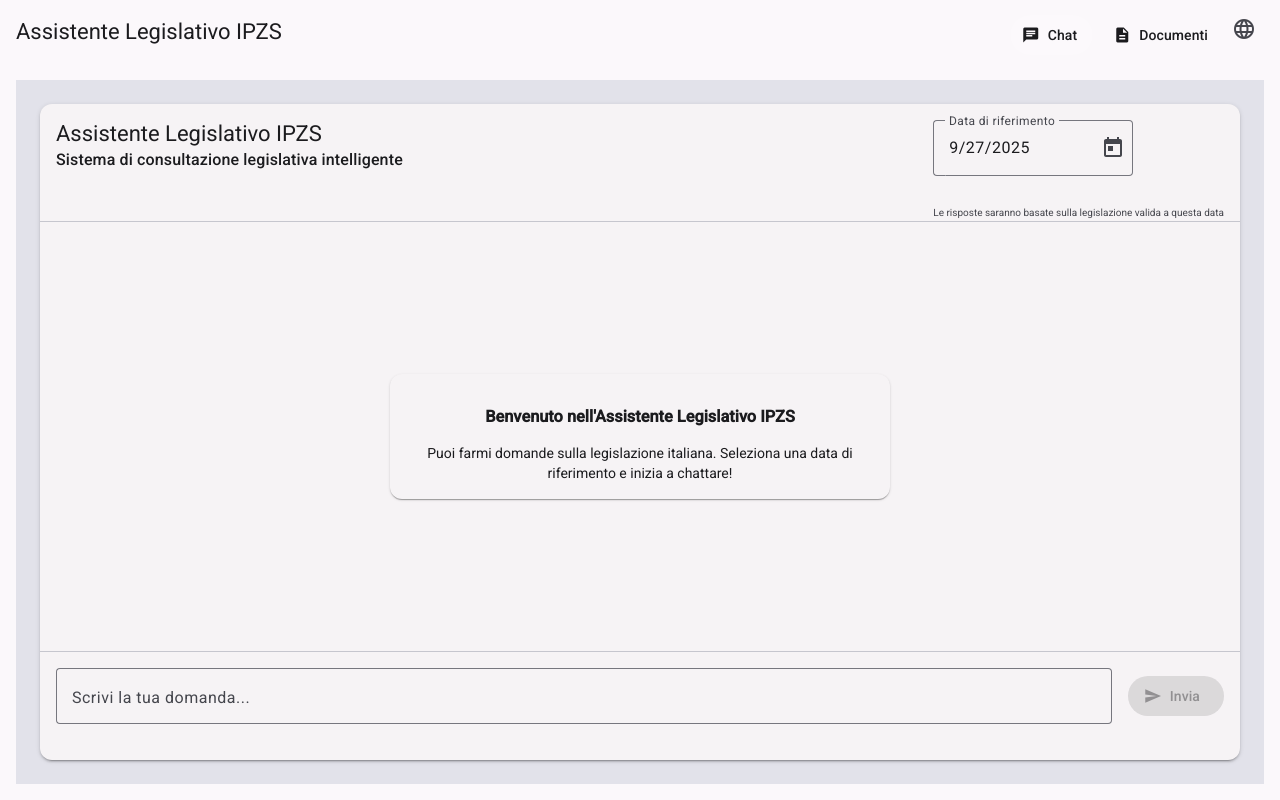
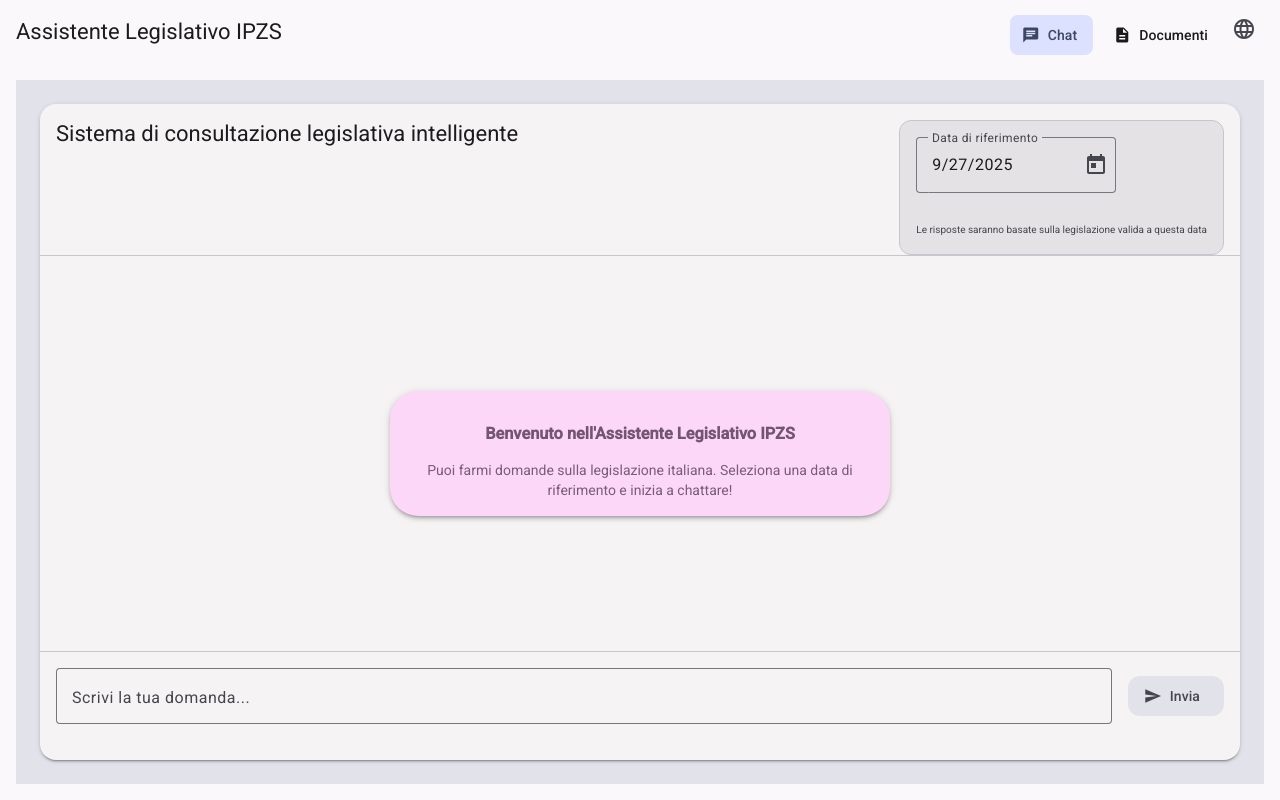
Before and after one commit to cpage-pivotal/ipzs, an Angular app in the folder src/main/frontend/: page /chat in a window 1280 px wide. Built offline with nearby package versions, Linux system fonts and the light colour scheme.

Commit message:
Use Material Color Tokens

```diff
--- a/src/main/frontend/src/app/app.scss
+++ b/src/main/frontend/src/app/app.scss
@@ -4,10 +4,18 @@
 
 nav a {
   margin-left: var(--mat-spacing-1);
+  transition: all 200ms cubic-bezier(0.4, 0.0, 0.2, 1);
+  border-radius: var(--mat-sys-corner-small);
+
+  &:hover:not(.active) {
+    background-color: var(--mat-sys-surface-variant);
+  }
 }
 
 nav a.active {
-  background-color: rgba(255, 255, 255, 0.1);
+  background-color: var(--mat-sys-primary-container);
+  color: var(--mat-sys-on-primary-container);
+  border-radius: var(--mat-sys-corner-small);
 }
 
 main {
--- a/src/main/frontend/src/app/features/chat/chat-container/chat-container.component.html
+++ b/src/main/frontend/src/app/features/chat/chat-container/chat-container.component.html
@@ -3,8 +3,7 @@
     <mat-card-header>
       <div class="header-content">
         <div class="title-section">
-          <mat-card-title>{{ translationService.t('chat.title') }}</mat-card-title>
-          <mat-card-subtitle>{{ translationService.t('chat.subtitle') }}</mat-card-subtitle>
+          <mat-card-title>{{ translationService.t('chat.subtitle') }}</mat-card-title>
         </div>
         <app-date-selector
           [currentDate]="chatService.dateContext()"
--- a/src/main/frontend/src/app/features/chat/chat-container/chat-container.component.scss
+++ b/src/main/frontend/src/app/features/chat/chat-container/chat-container.component.scss
@@ -19,6 +19,8 @@
   position: relative;
   overflow: hidden;
   @include mat.elevation(2);
+  background-color: var(--mat-sys-surface-container-low);
+  border-radius: var(--mat-sys-corner-large);
 }
 
 .header-content {
@@ -57,9 +59,14 @@
   left: 0;
   right: 0;
   bottom: 0;
-  background-color: var(--mat-sys-surface-container);
+  background-color: rgba(var(--mat-sys-surface-container-rgb), 0.8);
+  backdrop-filter: blur(4px);
   display: flex;
   justify-content: center;
   align-items: center;
   z-index: 1000;
+
+  mat-spinner {
+    --mdc-circular-progress-active-indicator-color: var(--mat-sys-primary);
+  }
 }
--- a/src/main/frontend/src/app/features/chat/chat-input/chat-input.component.scss
+++ b/src/main/frontend/src/app/features/chat/chat-input/chat-input.component.scss
@@ -1,3 +1,5 @@
+@use '@angular/material' as mat;
+
 .chat-input-container {
   display: flex;
   gap: var(--mat-spacing-2);
@@ -25,8 +27,20 @@
   margin-top: var(--mat-spacing-1);
   transition: all 200ms cubic-bezier(0.4, 0.0, 0.2, 1);
   flex-shrink: 0;
+  background-color: var(--mat-sys-primary);
+  color: var(--mat-sys-on-primary);
+  border-radius: var(--mat-sys-corner-medium);
 
   &:hover {
     transform: translateY(-1px);
+    background-color: var(--mat-sys-primary-container);
+    color: var(--mat-sys-on-primary-container);
+    @include mat.elevation(4);
+  }
+
+  &:disabled {
+    background-color: var(--mat-sys-surface-variant);
+    color: var(--mat-sys-on-surface-variant);
+    transform: none;
   }
 }
--- a/src/main/frontend/src/app/features/chat/chat-messages/chat-messages.component.scss
+++ b/src/main/frontend/src/app/features/chat/chat-messages/chat-messages.component.scss
@@ -38,10 +38,14 @@
 
 .message-card.user {
   background-color: var(--mat-sys-primary-container);
+  color: var(--mat-sys-on-primary-container);
+  border-radius: var(--mat-sys-corner-medium) var(--mat-sys-corner-small) var(--mat-sys-corner-medium) var(--mat-sys-corner-medium);
 }
 
 .message-card.assistant {
-  background-color: var(--mat-sys-surface-variant);
+  background-color: var(--mat-sys-secondary-container);
+  color: var(--mat-sys-on-secondary-container);
+  border-radius: var(--mat-sys-corner-small) var(--mat-sys-corner-medium) var(--mat-sys-corner-medium) var(--mat-sys-corner-medium);
 }
 
 .message-content {
@@ -66,4 +70,18 @@
 .welcome-message mat-card {
   text-align: center;
   max-width: 500px;
+  background-color: var(--mat-sys-tertiary-container);
+  color: var(--mat-sys-on-tertiary-container);
+  border-radius: var(--mat-sys-corner-extra-large);
+  @include mat.elevation(3);
+
+  h3 {
+    color: var(--mat-sys-tertiary);
+    margin-bottom: var(--mat-spacing-2);
+  }
+
+  p {
+    color: var(--mat-sys-on-tertiary-container);
+    opacity: 0.8;
+  }
 }
--- a/src/main/frontend/src/app/features/chat/date-selector/date-selector.component.scss
+++ b/src/main/frontend/src/app/features/chat/date-selector/date-selector.component.scss
@@ -2,6 +2,10 @@
   display: flex;
   flex-direction: column;
   gap: var(--mat-spacing-1);
+  padding: var(--mat-spacing-2);
+  background-color: var(--mat-sys-surface-container-highest);
+  border-radius: var(--mat-sys-corner-medium);
+  border: 1px solid var(--mat-sys-outline-variant);
 }
 
 .date-info {
@@ -11,4 +15,13 @@
 
 mat-form-field {
   width: 200px;
+
+  .mat-mdc-form-field-focus-overlay {
+    background-color: var(--mat-sys-primary-container);
+  }
+
+  .mat-mdc-text-field-wrapper {
+    background-color: var(--mat-sys-surface-container);
+    border-radius: var(--mat-sys-corner-small);
+  }
 }
```
